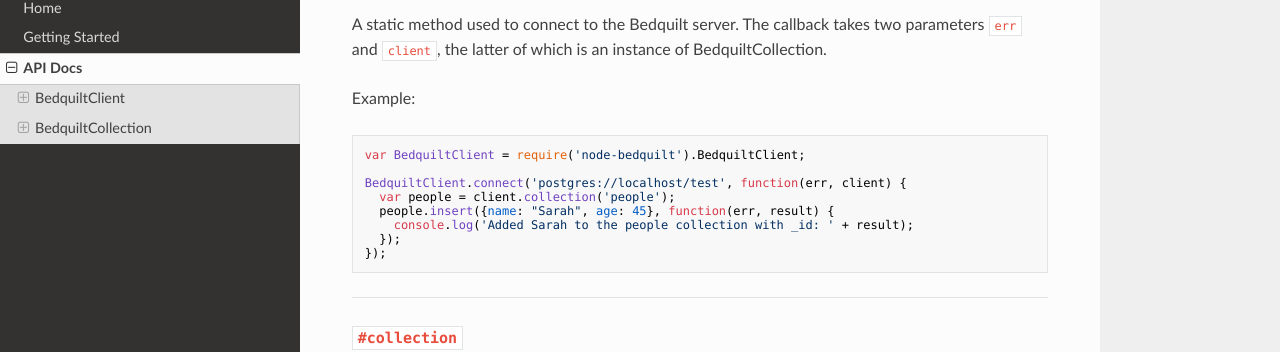
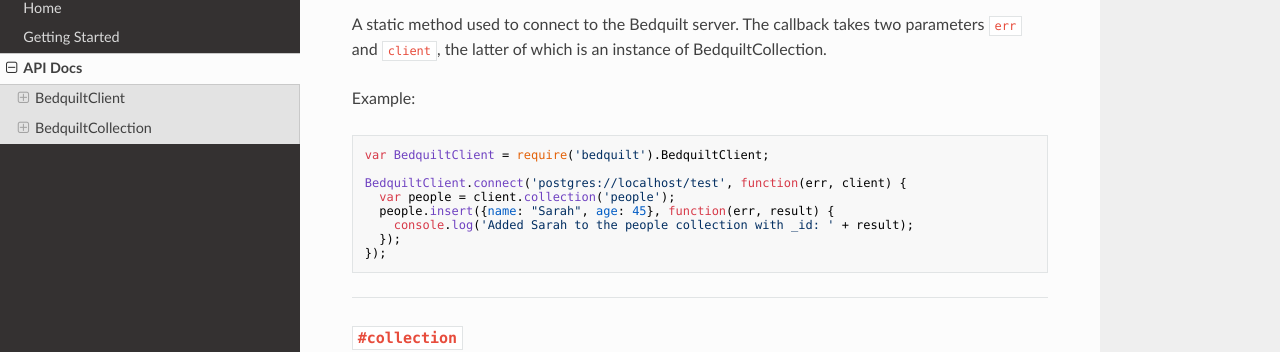
Before and after one commit to BedquiltDB/node-bedquilt, an MkDocs documentation site: the page built from docs/api_docs.md, in a window 1280 px wide and 900 px high, scrolled down 312 px. Shown: the part 112-464 px from the top of the window. Built offline with MkDocs 1.6.1, drawn with Linux system fonts in a browser that asks for light colours; nearby versions of some CDN libraries; old or Windows-style settings are respelled for this version of MkDocs.

Commit message:
rename from node-bedquilt to bedquilt

````diff
--- a/docs/api_docs.md
+++ b/docs/api_docs.md
@@ -18,7 +18,7 @@ is an instance of BedquiltCollection.
 
 Example:
 ```javascript
-var BedquiltClient = require('node-bedquilt').BedquiltClient;
+var BedquiltClient = require('bedquilt').BedquiltClient;
 
 BedquiltClient.connect('postgres://localhost/test', function(err, client) {
   var people = client.collection('people');
--- a/package.json
+++ b/package.json
@@ -1,5 +1,5 @@
 {
-  "name": "node-bedquilt",
+  "name": "bedquilt",
   "version": "1.1.0",
   "description": "A nodejs driver for BedquiltDB (http://bedquiltdb.github.io)",
   "scripts": {
--- a/readme.markdown
+++ b/readme.markdown
@@ -7,17 +7,17 @@ The nodejs driver for [BedquiltDB](http://bedquiltdb.github.io)
 ## Install
 
 ```
-$ npm install node-bedquilt --save
+$ npm install bedquilt --save
 ```
 
 
 ## Getting Started
 
 - First, [set up BedquiltDB](http://bedquiltdb.readthedocs.org/en/latest/getting_started/)
-- Install the node-bedquilt package: `npm install node-bedquilt`
+- Install the node-bedquilt package: `npm install bedquilt`
 - Connect to the BedquiltDB server:
 ```javascript
-var BedquiltClient = require('node-bedquilt').BedquiltClient;
+var BedquiltClient = require('bedquilt').BedquiltClient;
 
 BedquiltClient.connect('postgres://localhost/test', function(err, client) {
 
````
